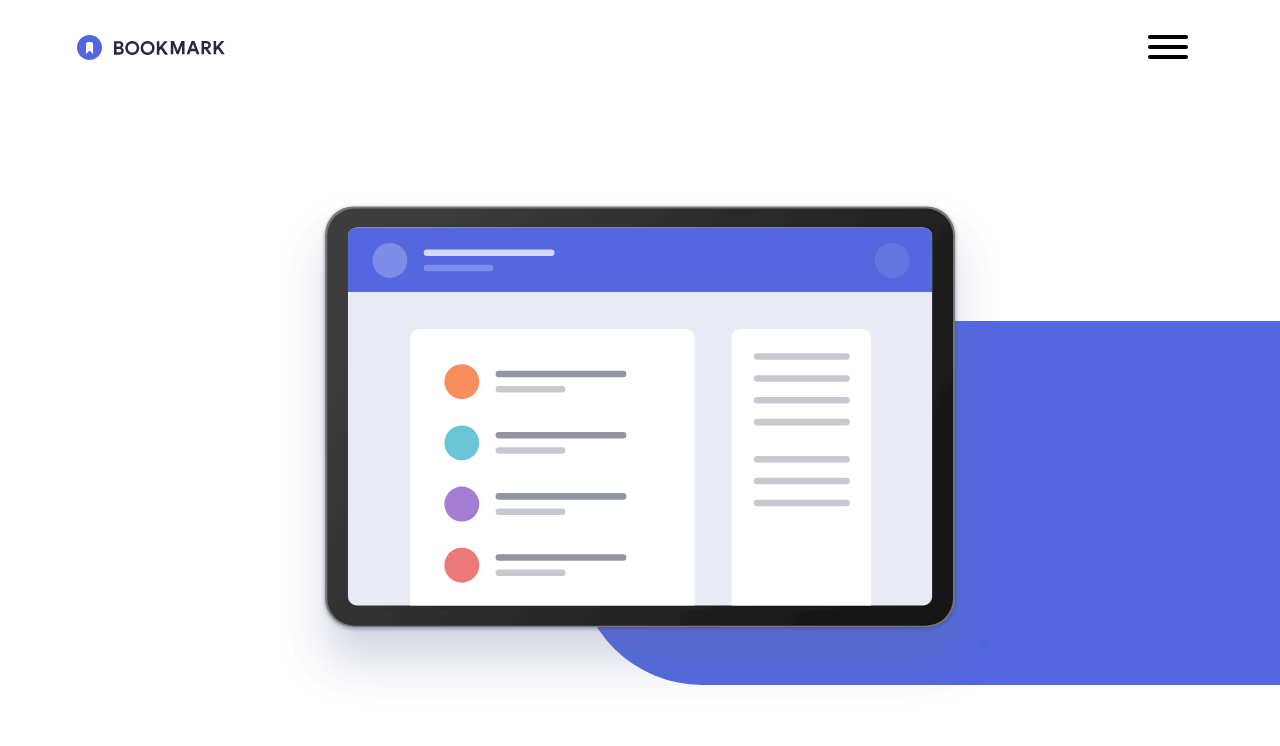
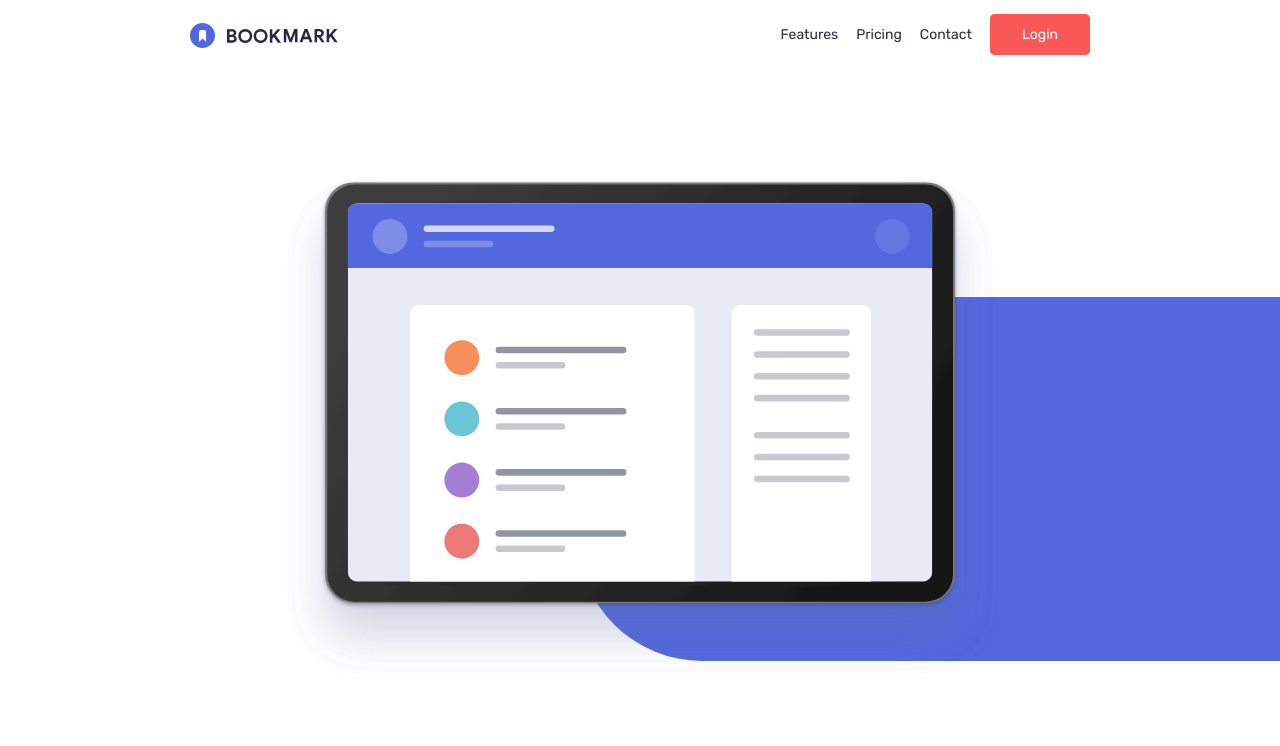
Before and after one commit to Gabe0214/book-mark-landing, a website: page index.html in a window 1280 px wide. Shown: the top 746 px of the page. Drawn offline with nearby package versions, Linux system fonts and the light colour scheme; files that its build step writes are made by us from their sources.

Commit message:
navbar responsiveness for 1100 sreen width complete

```diff
--- a/index.html
+++ b/index.html
@@ -14,7 +14,7 @@
                 <li><a href="#">Features</a></li>
                 <li><a href="#">Pricing</a></li>
                 <li><a href="#">Contact</a></li>
-                <li><a href="#" class="secondary-btn">Login</a></li>
+                <li><a href="#" class="secondary-btn red">Login</a></li>
             </ul>
            <button class="hamburger hamburger--slider ">
             <span class="hamburger-box">
--- a/scss/_media-queries.scss
+++ b/scss/_media-queries.scss
@@ -9,3 +9,10 @@
 		@content;
 	}
 }
+
+@mixin desktop {
+	@media (min-width: $desktop) {
+		@content;
+	}
+
+}
--- a/scss/_mixins.scss
+++ b/scss/_mixins.scss
@@ -23,3 +23,9 @@
 @mixin text-center {
 	text-align: center;
 }
+
+@mixin desktop-layout {
+	max-width: 900px;
+	margin-left: auto;
+	margin-right: auto;
+}
--- a/scss/_navbar.scss
+++ b/scss/_navbar.scss
@@ -7,11 +7,37 @@
 	position: relative;
 	z-index: 1;
 
+	@include desktop {
+		@include desktop-layout;
+		padding-left: 0;
+		padding-right: 0;
+	}
+
 	.desktop-links {
 		display: none;
+
+		@include desktop {
+			display: flex;
+		}
+
+		li {
+			padding-left: 18px;
+			a {
+				color: $dark-blue;
+			}
+		}
+		.secondary-btn {
+			padding: 1rem 3rem;
+			border-radius: 5px;
+			color: #fff;
+		}
 	}
 
 	.hamburger {
 		display: flex;
+
+		@include desktop {
+			display: none;
+		}
 	}
 }
--- a/scss/_utilities.scss
+++ b/scss/_utilities.scss
@@ -54,6 +54,17 @@
 	}
 }
 
+.red {
+	background-color: $secondary-color;
+	border: 2px $secondary-color solid;
+
+	&:hover {
+		background-color: #fff;
+		color: $secondary-color !important;
+		transition: background-color .6s;
+	}
+}
+
 .shape-img {
 	position: relative;
 	margin-bottom: 8%;
--- a/scss/_variables.scss
+++ b/scss/_variables.scss
@@ -10,3 +10,4 @@ $font-family: 'Rubik', sans-serif;
 $mobile-box: 6%;
 $thin-mobile: 23em;
 $tablet: 40em;
+$desktop: 68.75em;
```
